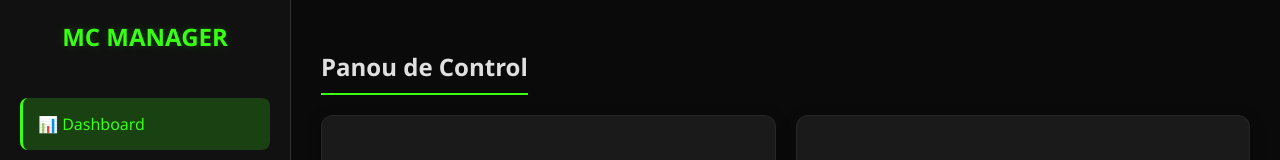
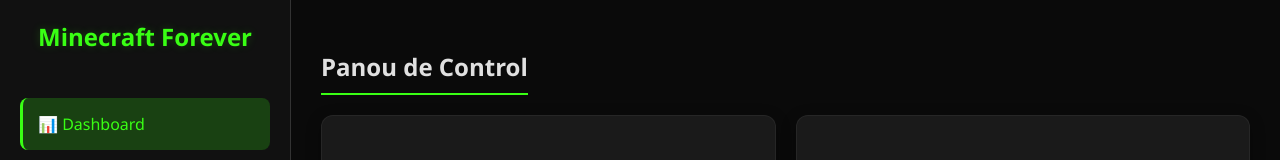
Before and after one commit to Gabitzuxis/Candy-Crush, a website: page public/dashboard.html in a window 1280 px wide. Shown: the top 160 px of the page. Drawn offline with nearby package versions, Linux system fonts and the light colour scheme; no server answers.

Commit message:
Update dashboard.html

```diff
--- a/public/dashboard.html
+++ b/public/dashboard.html
@@ -9,7 +9,7 @@
 <body>
 
     <nav class="sidebar">
-        <div class="logo">MC MANAGER</div>
+        <div class="logo">Minecraft Forever</div>
         <div class="menu-item active" onclick="showSection('dashboard')">📊 Dashboard</div>
         <div class="menu-item" onclick="showSection('accounts')">➕ Accounts</div>
         <div class="menu-item" onclick="showSection('accessibility')">🎮 Accessibility</div>
```
